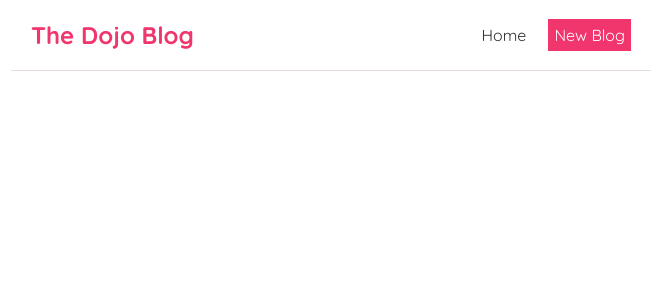
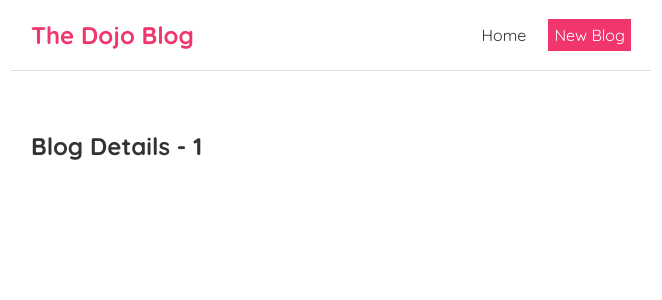
Before and after one commit to mankaache/Simple-react-blog, a React (Create React App) app: page /blogs/1 in a window 1280 px wide. Shown: the top 300 px of the page, without its empty margins (309-971 px from the left). Built offline with nearby package versions, Linux system fonts and the light colour scheme.

Commit message:
setting the route up the parameter

```diff
--- a/src/App.js
+++ b/src/App.js
@@ -2,6 +2,7 @@ import Navbar from "./Navbar";
 import Home from "./Home";
 import Create from "./create";
 import { BrowserRouter as Router, Route, Switch } from "react-router-dom";
+import BlogDetails from "./BlogDetails";
 
 function App() {
   return (
@@ -17,6 +18,9 @@ function App() {
             <Route path="/create">
               <Create />
             </Route>
+            <Route path="/blogs/:id">
+              <BlogDetails/>
+            </Route>
           </Switch>
         </div>
       </div>
--- /dev/null
+++ b/src/BlogDetails.js
@@ -0,0 +1,13 @@
+import { useParams } from "react-router-dom";
+
+const BlogDetails = () => {
+    const { id } = useParams()
+
+    return (
+        <div className="blog-details">
+            <h2>Blog Details - {id} </h2>
+        </div>
+     );
+}
+
+export default BlogDetails;
--- a/src/BlogList.js
+++ b/src/BlogList.js
@@ -1,3 +1,5 @@
+import { Link } from "react-router-dom";
+
 const BlogList = ({blogs,title}) => {
 //     or
 // const BlogList = (props) => {
@@ -9,8 +11,10 @@ const BlogList = ({blogs,title}) => {
             <h2>{title}</h2>
             {blogs.map((blog)=>(
                 <div className="blog-preview" key={blog.id}>
-                    <h2>{blog.title}</h2>
-                    <p>{blog.author}</p>
+                    <Link to={`/blogs/${blog.id}`}>
+                        <h2>{blog.title}</h2>
+                        <p>{blog.author}</p>
+                    </Link>
                 </div>
             ))}
         </div>
--- a/src/UseFetch.js
+++ b/src/UseFetch.js
@@ -34,7 +34,7 @@ const useFetch = (url) => {  //custom hooks needs to start with "use"
                 }
 
             })
-        },2000)
+        },500)
 
 
         return ()=>abortCont.abort()
--- a/src/index.css
+++ b/src/index.css
@@ -55,3 +55,6 @@
   color: #f1356d;
   margin-bottom: 8px;
 }
+.blog-preview a{
+  text-decoration: none;
+}
```
